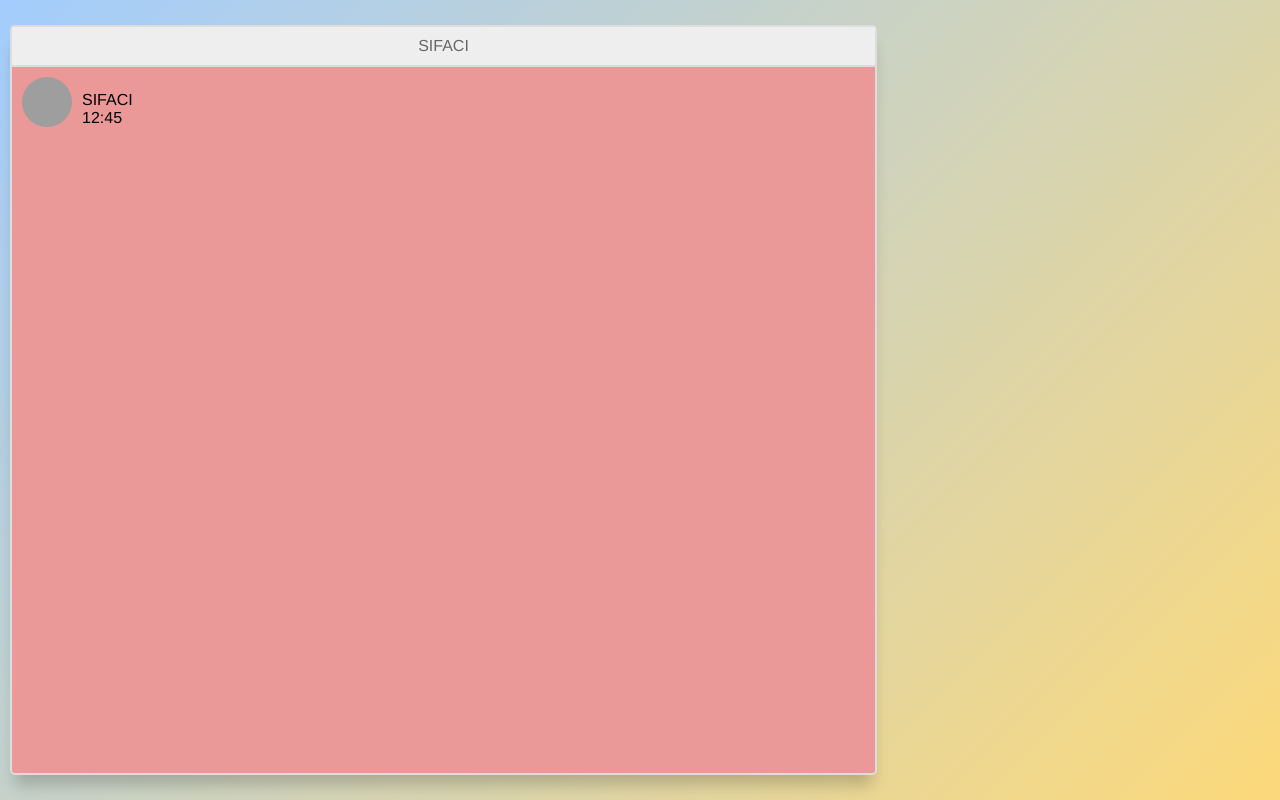
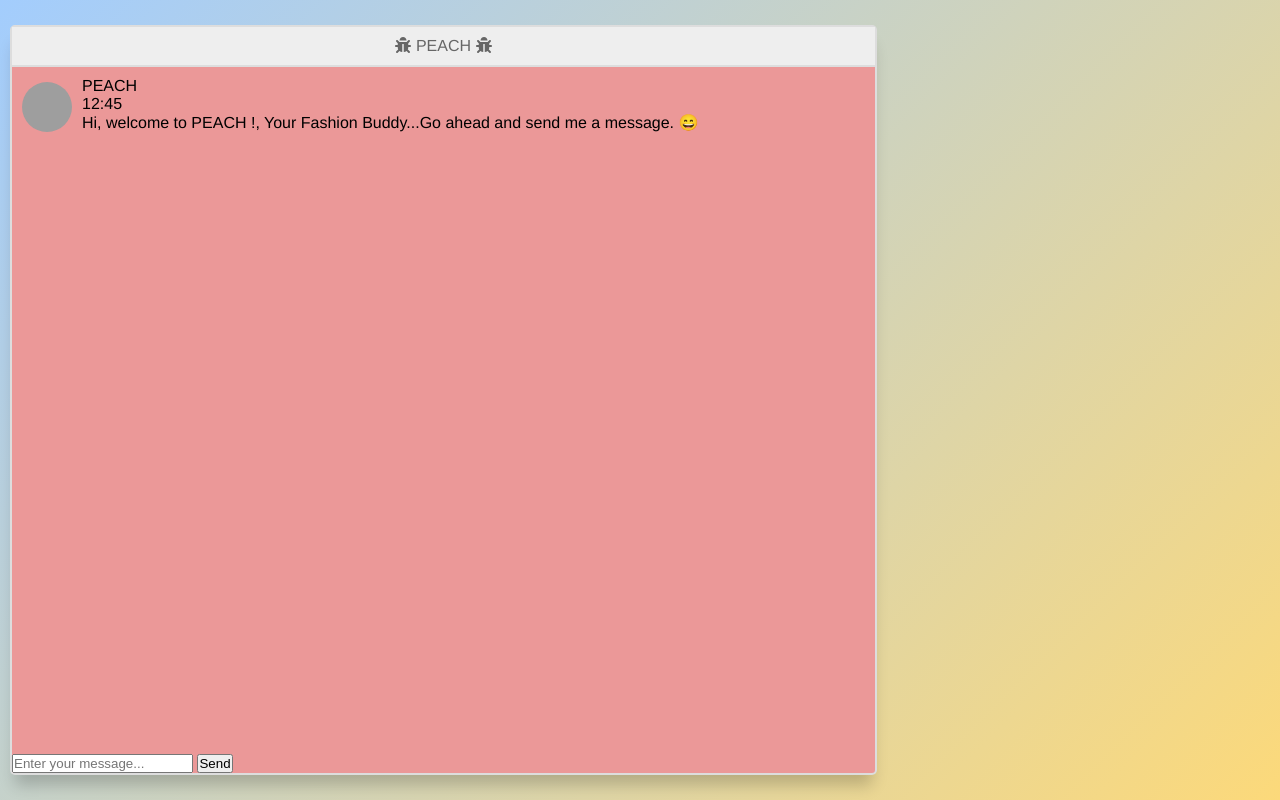
Before and after one commit to ananyamittal/PEACH, a Python web app: template templates/index.html in a window 1280 px wide. Run offline with Jinja, Linux system fonts and the light colour scheme; the template is opened without the code that fills it, so the values that code supplies are empty; some libraries are stand-ins or nearby versions; grey boxes are pictures that could not be loaded.

Commit message:
Update index.html

```diff
--- a/templates/index.html
+++ b/templates/index.html
@@ -16,7 +16,7 @@
   <section class="msger">
     <header class="msger-header">
       <div class="msger-header-title">
-        <i class="fas fa-bug"></i> <bold> SIFACI</bold> <i class="fas fa-bug"></i>
+        <i class="fas fa-bug"></i> <bold> PEACH</bold> <i class="fas fa-bug"></i>
       </div>
     </header>
 
@@ -26,9 +26,96 @@
 
         <div class="msg-bubble">
           <div class="msg-info">
-            <div class="msg-info-name">SIFACI</div>
+            <div class="msg-info-name">PEACH</div>
             <div class="msg-info-time">12:45</div>
           </div>
+
+          <div class="msg-text">
+            Hi, welcome to PEACH !, Your Fashion Buddy...Go ahead and send me a message. 😄
+          </div>
+        </div>
+      </div>
+
+    </main>
+
+    <form class="msger-inputarea">
+      <input type="text" class="msger-input" id="textInput" placeholder="Enter your message...">
+      <button type="submit" class="msger-send-btn">Send</button>
+    </form>
+  </section>
+  <!-- partial -->
+  <script src='https://use.fontawesome.com/releases/v5.0.13/js/all.js'></script>
+  <script>
+
+    const msgerForm = get(".msger-inputarea");
+    const msgerInput = get(".msger-input");
+    const msgerChat = get(".msger-chat");
+
+
+    // Icons made by Freepik from www.flaticon.com
+    const BOT_IMG = "https://encrypted-tbn0.gstatic.com/images?q=tbn:ANd9GcRwbGiVC99YbEYk-2M_paosOxtBpRI5x06-Kg&usqp=CAU";
+    const PERSON_IMG = "https://www.iconbolt.com/iconsets/ionicons-outline/person-circle.svg";
+    const BOT_NAME = "    PEACH";
+    const PERSON_NAME = "You";
+
+    msgerForm.addEventListener("submit", event => {
+      event.preventDefault();
+
+      const msgText = msgerInput.value;
+      if (!msgText) return;
+
+      appendMessage(PERSON_NAME, PERSON_IMG, "right", msgText);
+      msgerInput.value = "";
+      botResponse(msgText);
+    });
+
+    function appendMessage(name, img, side, text) {
+      //   Simple solution for small apps
+      const msgHTML = `
+<div class="msg ${side}-msg">
+  <div class="msg-img" style="background-image: url(${img})"></div>
+
+  <div class="msg-bubble">
+    <div class="msg-info">
+      <div class="msg-info-name">${name}</div>
+      <div class="msg-info-time">${formatDate(new Date())}</div>
+    </div>
+
+    <div class="msg-text">${text}</div>
+  </div>
+</div>
+`;
+
+      msgerChat.insertAdjacentHTML("beforeend", msgHTML);
+      msgerChat.scrollTop += 500;
+    }
+
+    function botResponse(rawText) {
+
+      // Bot Response
+      $.get("/get", { msg: rawText }).done(function (data) {
+        console.log(rawText);
+        console.log(data);
+        const msgText = data;
+        appendMessage(BOT_NAME, BOT_IMG, "left", msgText);
+
+      });
+
+    }
+
+    // Utils
+    function get(selector, root = document) {
+      return root.querySelector(selector);
+    }
+
+    function formatDate(date) {
+      const h = "0" + date.getHours();
+      const m = "0" + date.getMinutes();
+
+      return `${h.slice(-2)}:${m.slice(-2)}`;
+    }
+
+  </script>
 
 </body>
 
```
